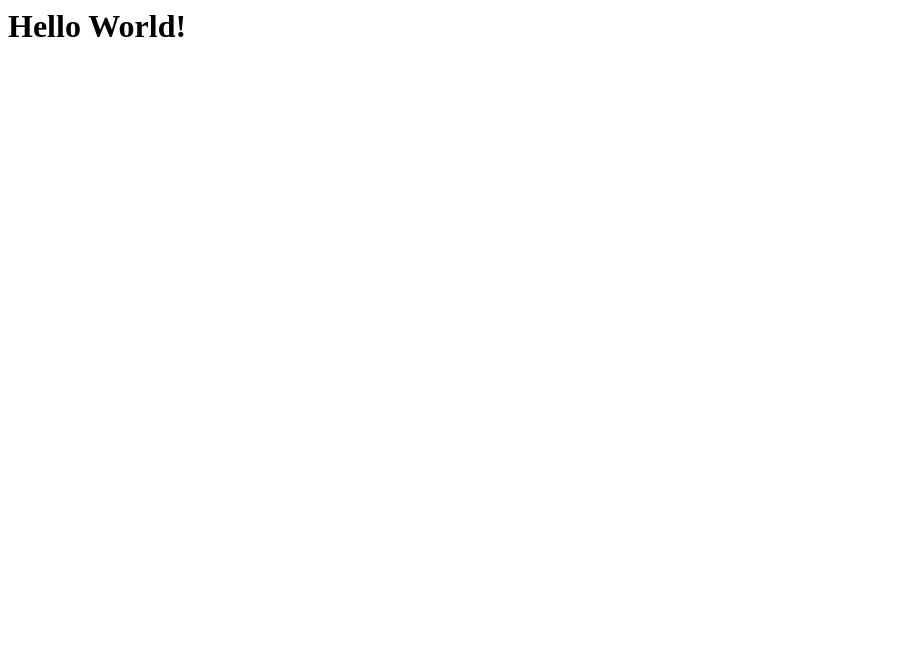
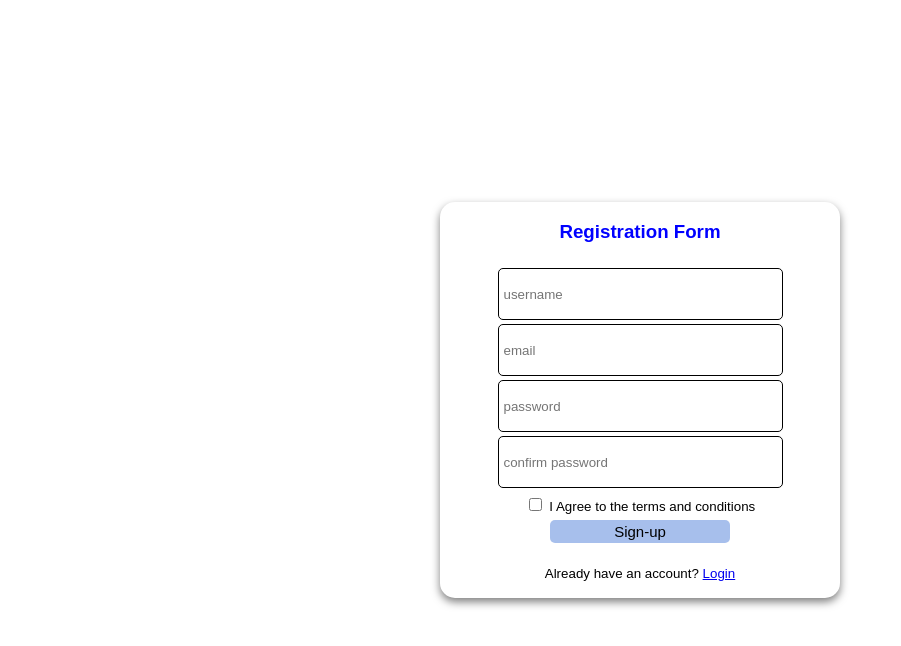
Before and after one commit to Gamzzy/Portfolio, a plain HTML site: page index.html in a window 1280 px wide. Shown: the whole page, without its empty margins (0-901 px from the left). Drawn offline with Linux system fonts and the light colour scheme.

Commit message:
Add files via upload

```diff
--- a/index.html
+++ b/index.html
@@ -1 +1,29 @@
-<h1>Hello World!</h1>
+<!DOCTYPE html>
+<head>
+    <meta charset="utf-8">
+    <meta name="viewport" content="width=device-width, initial scale=1.0">
+    <link rel="stylesheet" href="registration_form.css">
+    <!--Title of page-->
+    <title>Login/Register form</title>
+</head>
+<body>
+        <div class="container">
+           <h3><span>Registration Form</span></h3>
+            <div class="form_container">
+                <form class="reg-form">
+                    <input type="username" class="username" placeholder="username" required><br>
+                    <input type="email" class="email" placeholder="email"><br>
+                    <input type="password" class="pword" placeholder="password" required><br>
+                    <input type="confirm password" class="confirm_password" placeholder="confirm password" required><br>
+                </form>
+                </div>
+                <div>
+                    <input type="checkbox">
+                    <label><small>I Agree to the terms and conditions</small></label>
+                </div>
+                <div class="signup-container">
+                    <button class="sign-up">Sign-up</button>
+                </div>
+            <p><small>Already have an account? <a href="login.html" target="_self">Login</a></small></p>
+            </div>
+</body>
--- /dev/null
+++ b/registration_form.css
@@ -0,0 +1,46 @@
+body {
+    height: 100vh;
+    margin: 0;
+    font-family: Arial, Helvetica, sans-serif;
+    text-align: center;
+    justify-content: center;
+    align-items: center;
+    display: flex;
+}
+h3 {
+    color: blue;
+}
+.container{
+    width: 400px;
+    height: auto;
+    box-shadow: 0 4px 8px rgba(0, 0, 0, 0.5);
+    background-color:white;
+    border-radius: 15px;
+}
+ .form_container {
+    padding: 5px;
+    margin: 0;
+    justify-content: center;
+    align-items: center;
+    text-align: center;
+ }
+ /*style for form elements */
+ .username, .email, .pword, .confirm_password {
+    padding: 5px;
+    margin: 2px;
+    width: 70%;
+    height: 5vh;
+    border-radius: 5px;
+    border:1px solid;
+ }
+ .sign-up {
+    width: 45%;
+    margin: 5px;
+    padding: 3px;
+    background-color: rgba(109, 149, 224, 0.6);
+    border: 1px;
+    border-radius: 5px;
+    cursor: pointer;
+    font-size: 15px;
+    text-align: center;
+ }
```
